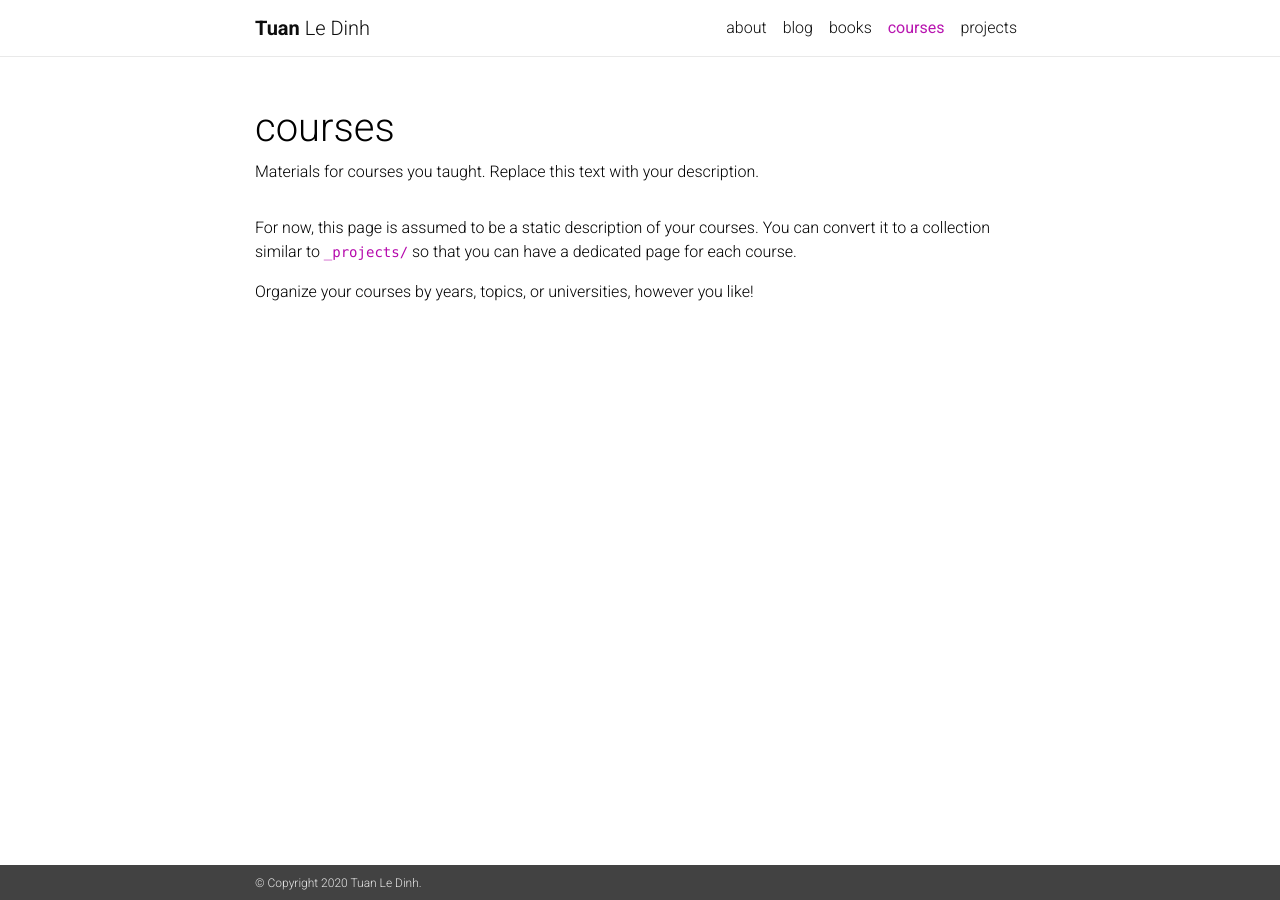
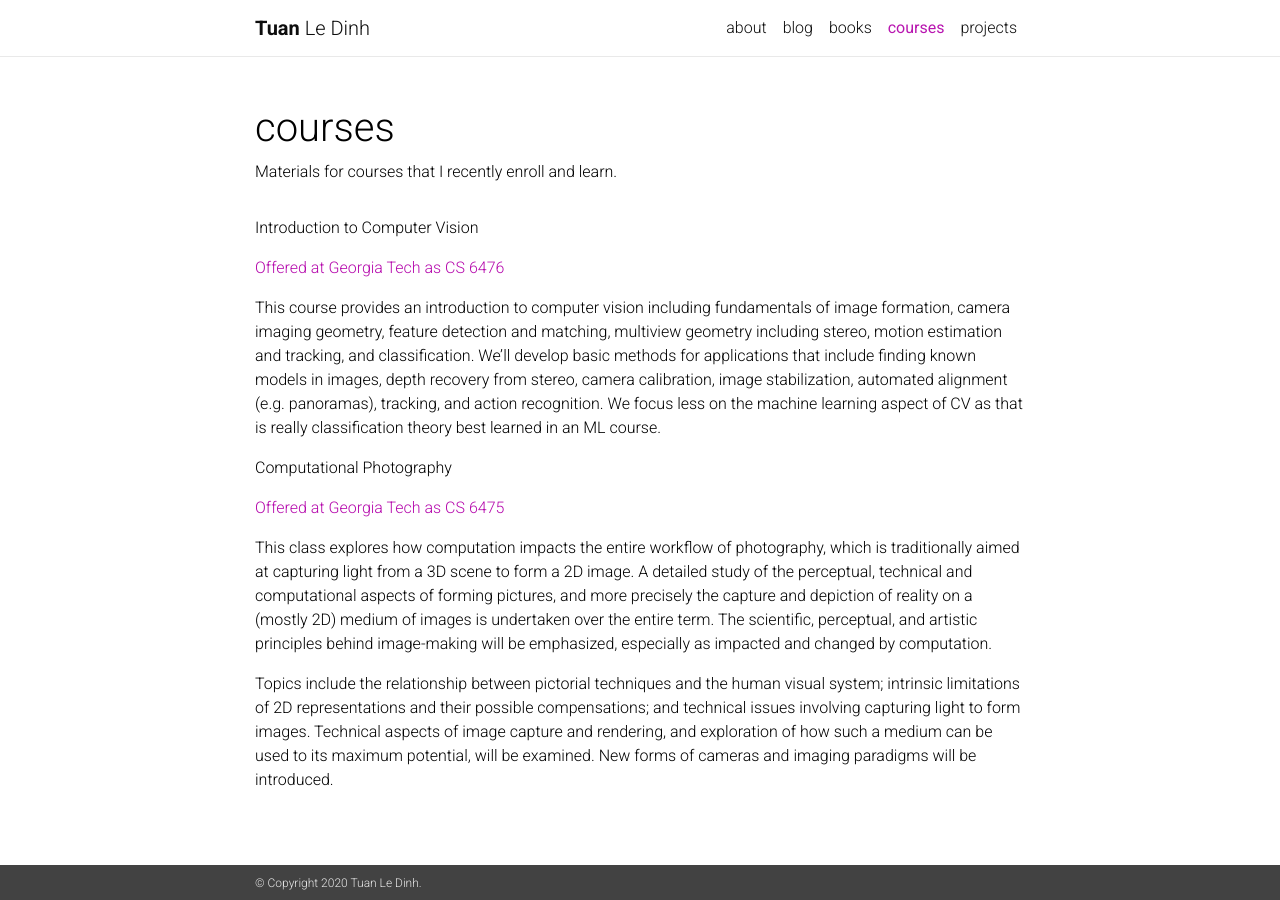
Before and after one commit to tuan-ld/tuan-ld.github.io, a Jekyll site: the page built from _pages/courses.md, in a window 1280 px wide. Built offline with Jekyll 4.4.1, drawn with Linux system fonts in a browser that asks for light colours; nearby versions of some CDN libraries; a style sheet for code colours, icons or effects is not loaded.

Commit message:
Fix courses content

```diff
--- a/_pages/courses.md
+++ b/_pages/courses.md
@@ -2,10 +2,22 @@
 layout: page
 permalink: /courses/
 title: courses
-description: Materials for courses you taught. Replace this text with your description.
+description: Materials for courses that I recently enroll and learn.
 nav: true
 ---
 
-For now, this page is assumed to be a static description of your courses. You can convert it to a collection similar to `_projects/` so that you can have a dedicated page for each course.
+Introduction to Computer Vision
 
-Organize your courses by years, topics, or universities, however you like!
+<a href="https://www.udacity.com/course/introduction-to-computer-vision--ud810" target="blank">Offered at Georgia Tech as CS 6476</a>
+
+This course provides an introduction to computer vision including fundamentals of image formation, camera imaging geometry, feature detection and matching, multiview geometry including stereo, motion estimation and tracking, and classification. We’ll develop basic methods for applications that include finding known models in images, depth recovery from stereo, camera calibration, image stabilization, automated alignment (e.g. panoramas), tracking, and action recognition. We focus less on the machine learning aspect of CV as that is really classification theory best learned in an ML course.
+
+
+
+Computational Photography
+
+<a href="https://www.udacity.com/course/computational-photography--ud955" target="blank">Offered at Georgia Tech as CS 6475</a>
+
+This class explores how computation impacts the entire workflow of photography, which is traditionally aimed at capturing light from a 3D scene to form a 2D image. A detailed study of the perceptual, technical and computational aspects of forming pictures, and more precisely the capture and depiction of reality on a (mostly 2D) medium of images is undertaken over the entire term. The scientific, perceptual, and artistic principles behind image-making will be emphasized, especially as impacted and changed by computation.
+
+Topics include the relationship between pictorial techniques and the human visual system; intrinsic limitations of 2D representations and their possible compensations; and technical issues involving capturing light to form images. Technical aspects of image capture and rendering, and exploration of how such a medium can be used to its maximum potential, will be examined. New forms of cameras and imaging paradigms will be introduced.
```
Also changed, not shown: 1 other file.
